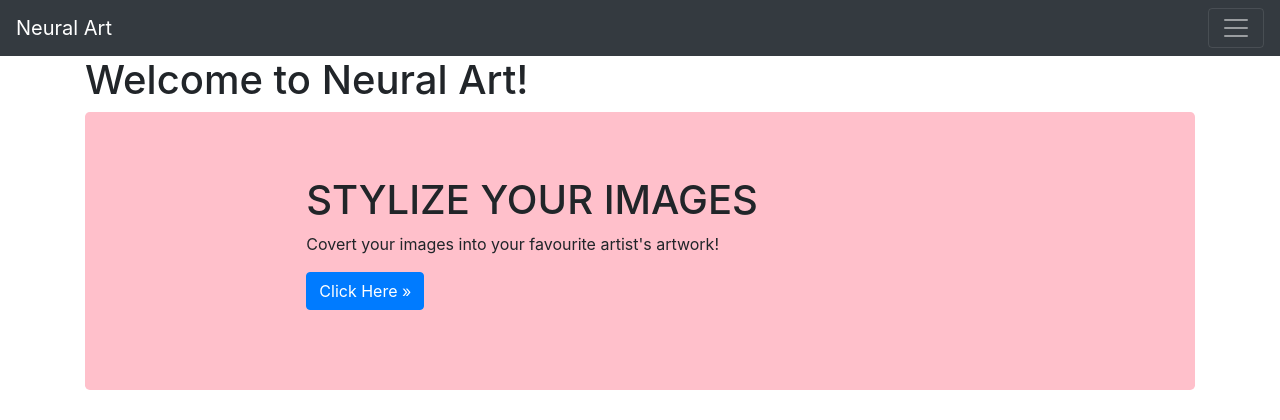
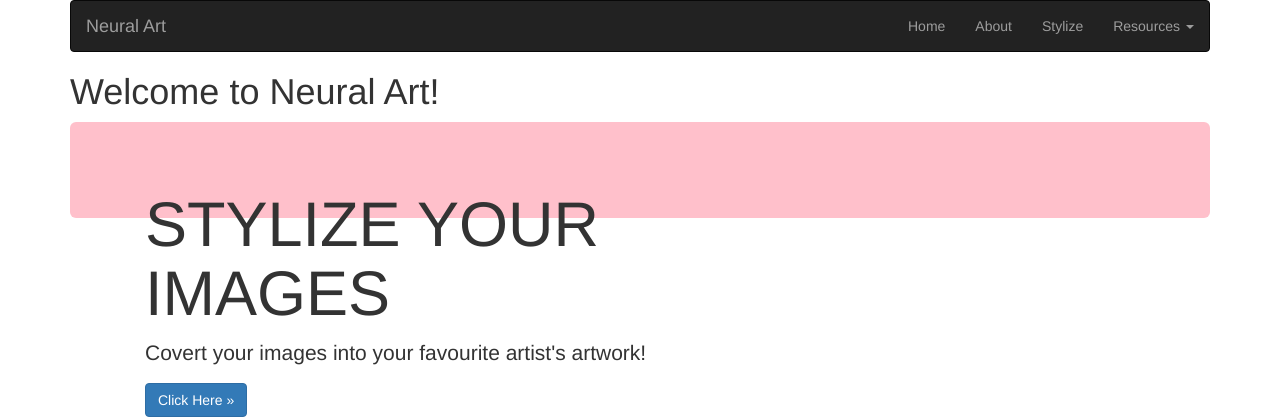
Before and after one commit to avgupt/NeuralArt, a Flask app: page / in a window 1280 px wide. Shown: the top 420 px of the page. Run offline with Flask 2, Linux system fonts and the light colour scheme; some libraries are stand-ins or nearby versions.

Commit message:
Change navbar

```diff
--- a/NeuralArt/templates/base.html
+++ b/NeuralArt/templates/base.html
@@ -2,48 +2,51 @@
 <html lang="en">
 <head>
   <meta charset="UTF-8">
-	<meta http-equiv="X_UA_Compatible" content="ie=edge">
-	<link rel="stylesheet" href="https://stackpath.bootstrapcdn.com/bootstrap/4.4.1/css/bootstrap.min.css" integrity="sha384-Vkoo8x4CGsO3+Hhxv8T/Q5PaXtkKtu6ug5TOeNV6gBiFeWPGFN9MuhOf23Q9Ifjh" crossorigin="anonymous">
+  <meta name="viewport" content="width=device-width, initial-scale=1">
+  <link rel="stylesheet" href="https://maxcdn.bootstrapcdn.com/bootstrap/3.4.1/css/bootstrap.min.css">
   {% block head %} {% endblock %}
+  <style>
+    {% block css %} {% endblock %}
+  </style>
 </head>
 <body>
-	<nav class="navbar navbar-dark bg-dark">
+  <div class="container">
+      <div class="header">
+        <div class="navbar navbar-inverse my-nav" role="navigation">
+          <div class="navbar-header">
+            <button type="button" class="navbar-toggle" data-toggle="collapse" data-target=".navbar-collapse">
+              <span class="sr-only">Toggle navigation</span>
+              <span class="icon-bar"></span>
+              <span class="icon-bar"></span>
+              <span class="icon-bar"></span>
+            </button>
             <a class="navbar-brand" href="/">Neural Art</a>
-  <button class="navbar-toggler" type="button" data-toggle="collapse" data-target="#navbarsExample01" aria-controls="navbarsExample01" aria-expanded="false" aria-label="Toggle navigation">
-    <span class="navbar-toggler-icon"></span>
-  </button>
+          </div>
 
-  <div class="collapse navbar-collapse" id="navbarsExample01">
-    <ul class="navbar-nav mr-auto">
-      <li class="nav-item active">
-        <a class="nav-link" href="/">Home <span class="sr-only">(current)</span></a>
-      </li>
-      <li class="nav-item">
-        <a class="nav-link" href="/about">About</a>
-      </li>
-      <li class="nav-item">
-        <a class="nav-link" href="/stylize">Stylize</a>
-      </li>
-       <li class="nav-item dropdown">
-        <a class="nav-link dropdown-toggle" href="#" id="dropdown01" data-toggle="dropdown" aria-haspopup="true" aria-expanded="false">Resources</a>
-        <div class="dropdown-menu" aria-labelledby="dropdown01">
-          <a class="dropdown-item" href="https://arxiv.org/abs/1508.06576">Research Paper</a>
-          <a class="dropdown-item" href="https://www.tensorflow.org/tutorials/generative/style_transfer">Tenser Flow</a>
-          <a class="dropdown-item" href="https://gitlab.com/vaseem_naazleen_shaik/neural-style-transfer">Our GitLab Repo</a>
-        </div>
+          <div class="navbar-collapse collapse">
+            <ul class="nav navbar-nav navbar-right">
+              <li><a href="/">Home</a></li>
+              <li><a href="/about">About</a></li>
+              <li><a href="/stylize">Stylize</a></li>
+              <li class="dropdown">
+                <a href="#" class="dropdown-toggle" data-toggle="dropdown">Resources <b class="caret"></b></a>
+                <ul class="dropdown-menu">
+                  <li><a href="https://arxiv.org/abs/1508.06576">Research Paper</a></li>
+                  <li><a href="https://www.tensorflow.org/tutorials/generative/style_transfer">Tenser Flow</a></li>
+                  <li><a href="https://gitlab.com/vaseem_naazleen_shaik/neural-style-transfer">Our GitLab Repo</a></li>
+                </ul>
               </li>
             </ul>
+          </div><!--/.nav-collapse -->
         </div>
-</nav>
+        {% block carousel%} {% endblock %}
+      </div>
 
-	<div class="container">
      {% block body %} {% endblock %}
   </div>
 
+  <script src="https://ajax.googleapis.com/ajax/libs/jquery/3.5.1/jquery.min.js"></script>
+  <script src="https://maxcdn.bootstrapcdn.com/bootstrap/3.4.1/js/bootstrap.min.js"></script>
 
-
-	<script src="https://code.jquery.com/jquery-3.4.1.slim.min.js" integrity="sha384-J6qa4849blE2+poT4WnyKhv5vZF5SrPo0iEjwBvKU7imGFAV0wwj1yYfoRSJoZ+n" crossorigin="anonymous"></script>
-    <script src="https://cdn.jsdelivr.net/npm/popper.js@1.16.0/dist/umd/popper.min.js" integrity="sha384-Q6E9RHvbIyZFJoft+2mJbHaEWldlvI9IOYy5n3zV9zzTtmI3UksdQRVvoxMfooAo" crossorigin="anonymous"></script>
-    <script src="https://stackpath.bootstrapcdn.com/bootstrap/4.4.1/js/bootstrap.min.js" integrity="sha384-wfSDF2E50Y2D1uUdj0O3uMBJnjuUD4Ih7YwaYd1iqfktj0Uod8GCExl3Og8ifwB6" crossorigin="anonymous"></script>
 </body>
 </html>
```
Lines whose indentation alone changed are shown as unchanged.
